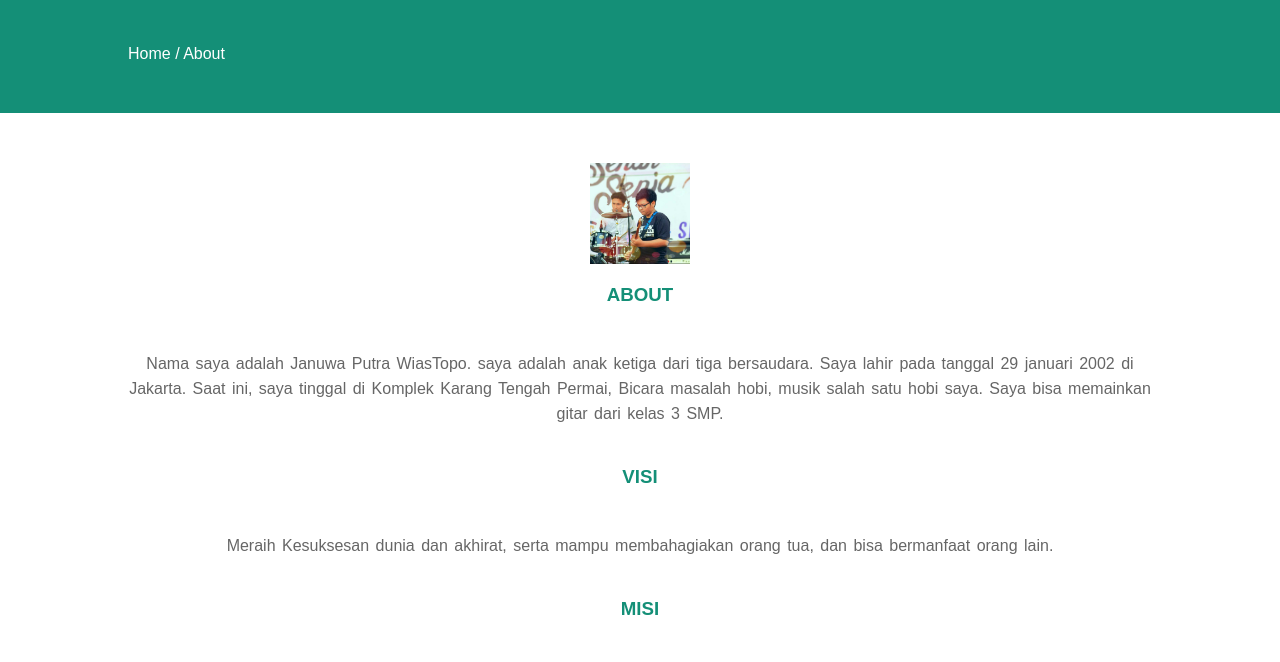
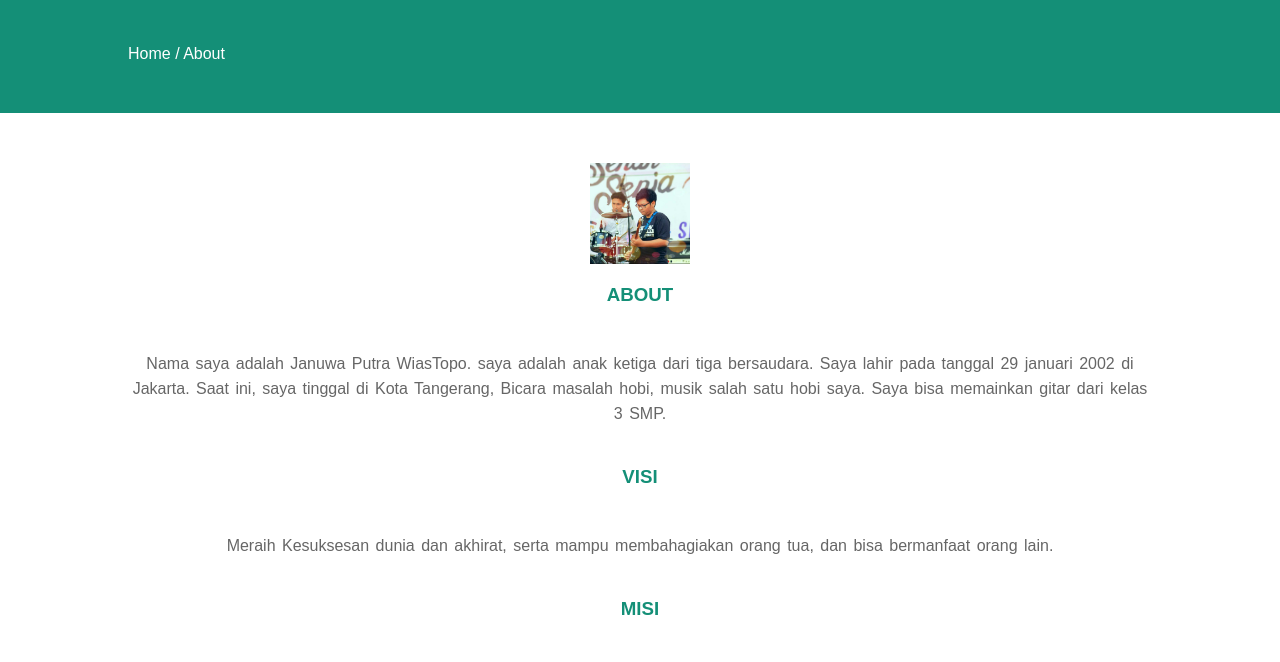
Before and after one commit to JanuwaPutra/JanuwaPutra.github.io, a plain HTML site: page about.html in a window 1280 px wide. Shown: the part 101-763 px from the top of the page. Drawn offline with nearby package versions, Linux system fonts and the light colour scheme.

Commit message:
Update about.html

```diff
--- a/about.html
+++ b/about.html
@@ -53,7 +53,7 @@
 		<div class="container">
 			<img src="JANUWA.jpg" width="100px" style="display: block;margin: auto;">
 			<h3>ABOUT</h3>
-			<p>Nama saya adalah Januwa Putra WiasTopo. saya adalah anak ketiga dari tiga bersaudara. Saya lahir pada tanggal 29 januari 2002 di Jakarta. Saat ini, saya tinggal di Komplek Karang Tengah Permai, Bicara masalah hobi, musik salah satu hobi saya. Saya bisa memainkan gitar dari kelas 3 SMP.</p>
+			<p>Nama saya adalah Januwa Putra WiasTopo. saya adalah anak ketiga dari tiga bersaudara. Saya lahir pada tanggal 29 januari 2002 di Jakarta. Saat ini, saya tinggal di Kota Tangerang, Bicara masalah hobi, musik salah satu hobi saya. Saya bisa memainkan gitar dari kelas 3 SMP.</p>
 			<h3>VISI</h3>
 			<p>Meraih Kesuksesan dunia dan akhirat, serta mampu membahagiakan orang tua, dan bisa bermanfaat orang lain</strong>.</p>
 			<h3>MISI</h3>
```
